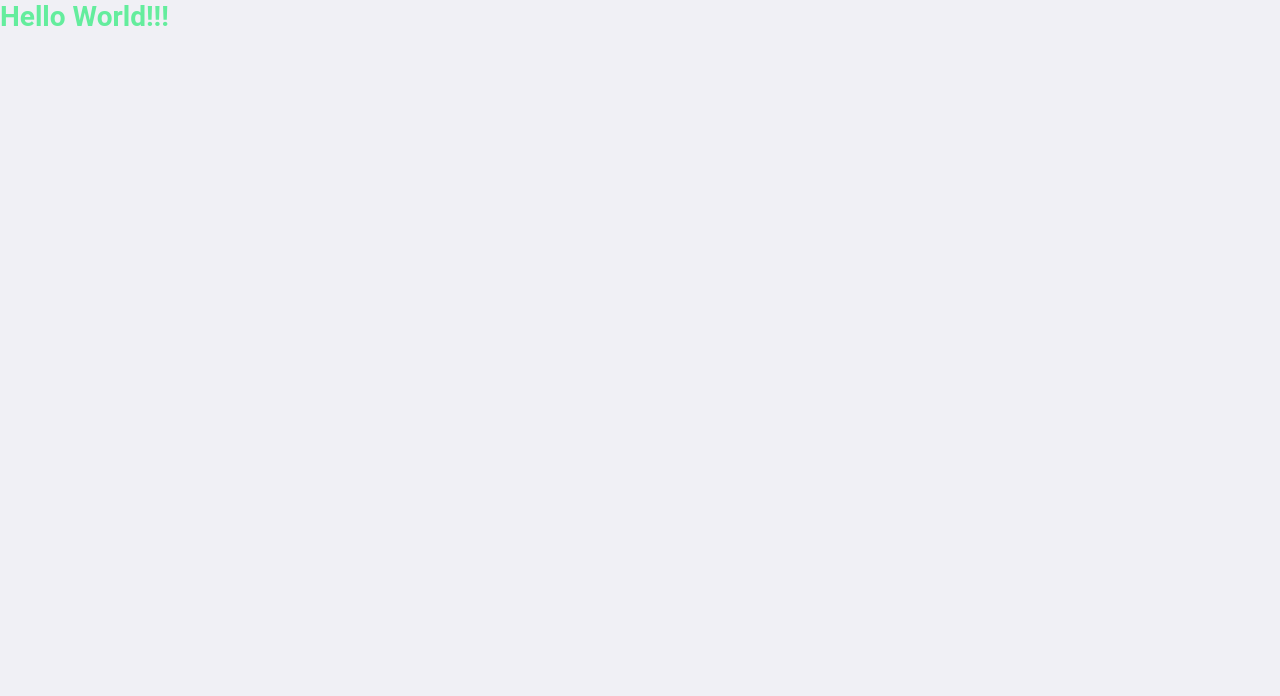
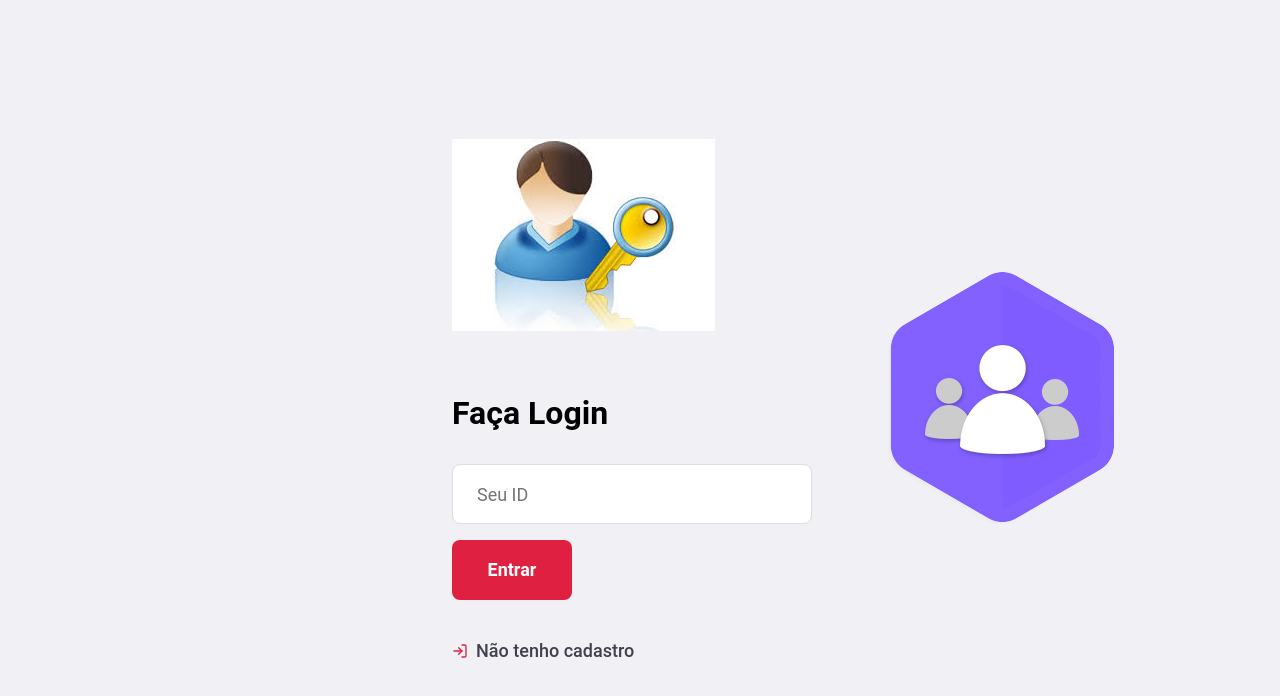
Before and after one commit to fernandosilvanoleto/Aula_01, a React (Create React App) app in the folder frontend/: page / in a window 1280 px wide. Shown: the top 696 px of the page. Built offline with nearby package versions, Linux system fonts and the light colour scheme; a web font is replaced by a local one.

Commit message:
Implementando tela de login.

```diff
--- a/frontend/package.json
+++ b/frontend/package.json
@@ -8,6 +8,7 @@
     "@testing-library/user-event": "^7.2.1",
     "react": "^16.13.1",
     "react-dom": "^16.13.1",
+    "react-icons": "^3.10.0",
     "react-scripts": "3.4.1"
   },
   "scripts": {
--- a/frontend/src/global.css
+++ b/frontend/src/global.css
@@ -20,3 +20,33 @@ input, button, textarea {
 button {
     cursor: pointer;
 }
+
+form input {
+    width: 300%;
+    height: 60px;
+    color: #333;
+    border: 1px solid #dcdce6;
+    border-radius: 8px;
+    padding: 0 24px;
+}
+
+.button {
+    width: 100%;
+    height: 60px;
+    background: #E02041;
+    border: 0;
+    border-radius: 8px;
+    color: #fff;
+    font-weight: 700;
+    margin-top: 16px;
+    display: inline-block;
+    text-align: center;
+    text-decoration: none;
+    font-size: 18px;
+    line-height: 60px;
+    transition: filter 0.2s;
+}
+
+.button:hover {
+    filter:  brightness(90%);
+}
--- a/frontend/src/pages/Logon/index.js
+++ b/frontend/src/pages/Logon/index.js
@@ -1,9 +1,30 @@
 import React from 'react';
+import { FiLogIn } from 'react-icons/fi';
 
 import './styles.css';
 
+import heroesImg from '../../assets/Hero.jpg';
+import logoImg from '../../assets/Logo.png';
+
 export default function Logon(){
     return (
-        <h1>Hello World!!!</h1>
+        <div className="logon-controller">
+             <section className="form">
+             <img src={heroesImg} alt="Logo"/>
+             <form>
+                 <h1>Faça Login</h1>
+
+                 <input placeholder="Seu ID" />
+                 <button className="button" type="submit">Entrar</button>
+
+                 <a href="/registrar">
+                     <FiLogIn size={16} color="#E02041" />
+                      Não tenho cadastro
+                 </a>
+             </form>
+             </section>
+
+             <img src={logoImg} alt="Heroes"/>
+        </div>
     );
 }
--- a/frontend/src/pages/Logon/styles.css
+++ b/frontend/src/pages/Logon/styles.css
@@ -1,3 +1,50 @@
-h1 {
-    color: rgb(100, 237, 157);
+.logon-controller {
+    width: 100%;
+    max-width: 120px;
+    height: 100vh;
+    margin: 0 auto;
+
+    display: flex;
+    align-items: center;
+    justify-content: center;
 }
+
+.logon-controller section.form {
+    width: 100%;
+    max-width: 350px;
+    margin: 300px;
+}
+
+.logon-controller section.form form {
+    margin-top: 60px;
+    width: 100%;
+}
+
+.logon-controller section.form h1 {
+    width: 500%;
+    font-size: 32px;
+    display: flex;
+    align-items: center;
+    display: inline-block;
+    margin-bottom: 32px;
+}
+
+.logon-controller section.form a {
+    width: 500%;
+    display: flex;
+    align-items: center;
+    margin-top: 40px;
+    color: #41414d;
+    font-size: 18px;
+    text-decoration: none;
+    font-weight: 500;
+    transition: opacity 0.2s;
+}
+
+.logon-controller section.form a svg {
+    margin-right: 8px;
+}
+
+.logon-controller section.form a:hover {
+    opacity: 0.8;
+}
```
Also changed, not shown: 1 other file (tests, documents, lock files or other folders).
